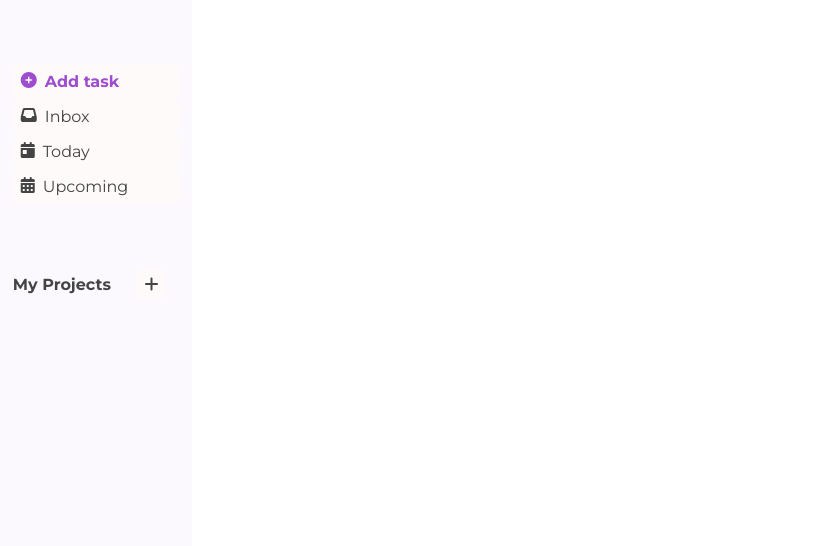
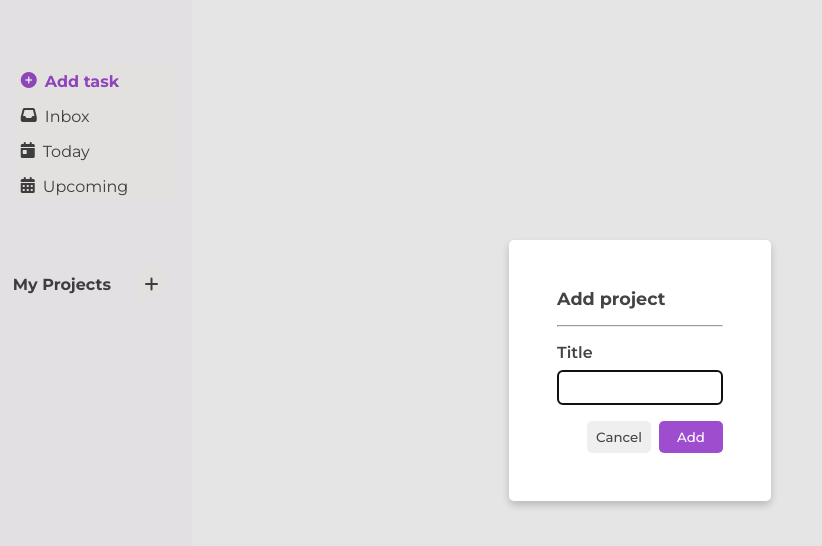
Before and after one commit to silvqrrow/todo-list, a website built with webpack: page src/template.html in a window 1280 px wide. Both pictures are taken after a click on the button 151 px from the left and 284 px from the top of the page. Shown: the whole page, without its empty margins (0-822 px from the left). Built offline with nearby package versions, Linux system fonts and the light colour scheme.

Commit message:
Add 'add project' button elements, style, and functionality

```diff
--- /dev/null
+++ b/src/buttonLogic.js
@@ -0,0 +1,25 @@
+const initializeProjectButtonLogic = (controller) => {
+    const addProjectButton = document.getElementById("add-project");
+    const projectDialog = document.querySelector(".project-dialog");
+    const addProjectForm = document.querySelector(".add-project-form");
+    const cancelButton = document.getElementById("cancel-button");
+
+    addProjectButton.addEventListener("click", function () {
+        projectDialog.showModal();
+    });
+
+    addProjectForm.addEventListener("submit", function (e) {
+        e.preventDefault();
+        const title = addProjectForm.title.value;
+        controller.addProject(title);
+        projectDialog.close();
+        addProjectForm.reset();
+    });
+
+    cancelButton.addEventListener("click", function () {
+        projectDialog.close();
+        addProjectForm.reset();
+    });
+};
+
+export { initializeProjectButtonLogic };
--- a/src/index.js
+++ b/src/index.js
@@ -1,7 +1,10 @@
 import "./styles.css";
 import { toDoController } from './toDoController';
+import { initializeProjectButtonLogic } from './buttonLogic';
 
 const controller = toDoController();
+window.controller = controller; // DELETE LATER
+initializeProjectButtonLogic(controller);
 
 // TO TEST
 
--- a/src/styles.css
+++ b/src/styles.css
@@ -73,3 +73,68 @@ body {
   align-items: center;
   justify-content:space-between;
 }
+
+dialog {
+  border: none;
+  border-radius: 5px;
+  padding: 3rem;
+  box-shadow: 0 4px 8px rgba(0, 0, 0, 0.2);
+  margin: 0 auto;
+  margin-top: 15rem;
+}
+
+form {
+  display: flex;
+  flex-direction: column;
+}
+
+input {
+  margin: 0.5rem 0rem;
+  padding: 0.5rem 0rem 0.5rem 0.5rem;
+  text-align: left;
+  font-size: 0.8rem;
+  border-radius: 5px;
+  border: 2px solid rgb(185, 185, 185);
+}
+
+.add-title {
+  font-size: 1.1rem;
+  font-weight: 700;
+}
+
+hr {
+  margin: 1rem 0rem;
+}
+
+label {
+  font-weight: 600;
+}
+
+.form-buttons {
+  display: flex;
+  justify-content: flex-end;
+  gap: 0.5rem;
+  margin-top: 0.5rem;
+}
+
+.form-buttons > button {
+  cursor: pointer;
+  height: 2rem;
+  width: 4rem;
+  font-weight: 500;
+  border: none;
+  border-radius: 5px;
+}
+
+#submit-button {
+  background-color: #9f4dcf;
+  color: #ffffff;
+}
+
+#submit-button:hover {
+  background-color: #8a42b4;
+}
+
+#cancel-button:hover {
+  background-color: #d6d4d8;
+}
--- a/src/template.html
+++ b/src/template.html
@@ -23,13 +23,25 @@
                 <div class="top-side-bar-lower">
                     <div class="my-projects">
                         <p class="my-projects-text">My Projects</p>
-                        <button class="btn"><i class="fa-solid fa-plus"></i></button>
+                        <button class="btn" id="add-project"><i class="fa-solid fa-plus"></i></button>
                     </div>
                 </div>
             </div>
         </div>
         <div class="content"></div>
     </div>
+    <dialog class="project-dialog dialog">
+        <form method="dialog" class="add-project-form">
+          <p class="add-title">Add project</p>
+          <hr>
+          <label for="title">Title</label>
+          <input type="text" id="title" name="title" required>
+          <div class="form-buttons">
+            <button class="cancel" type="button" id="cancel-button">Cancel</button>
+            <button class="submit" type="submit" id="submit-button">Add</button>
+        </div>
+        </form>
+    </dialog>
     <script src="https://kit.fontawesome.com/4291371c10.js" crossorigin="anonymous"></script>
 </body>
 </html>
--- a/src/toDoController.js
+++ b/src/toDoController.js
@@ -13,7 +13,7 @@ const toDoController = function () {
     };
 
     const searchForProject = (projectTitle) => {
-        return projects.find((project) => project.title === projectTitle);
+        return projects.find((project) => project.title == projectTitle);
     };
 
     const getProjects = () => {
```
